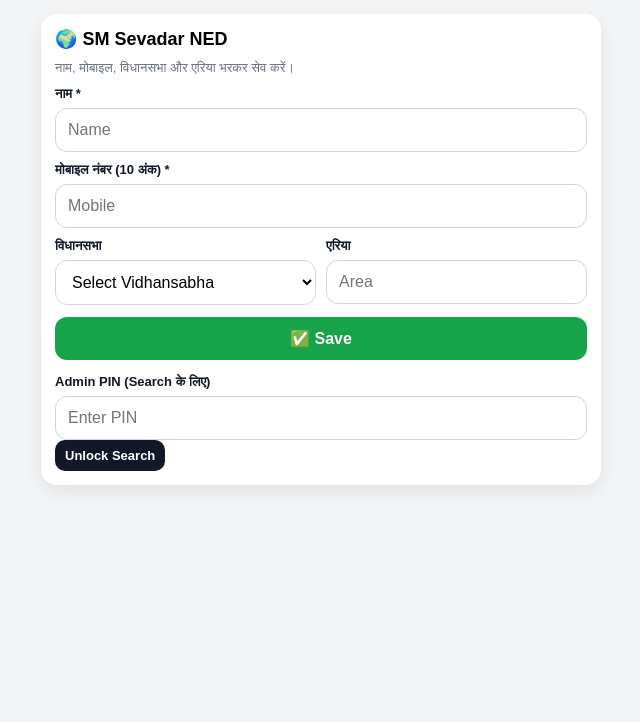
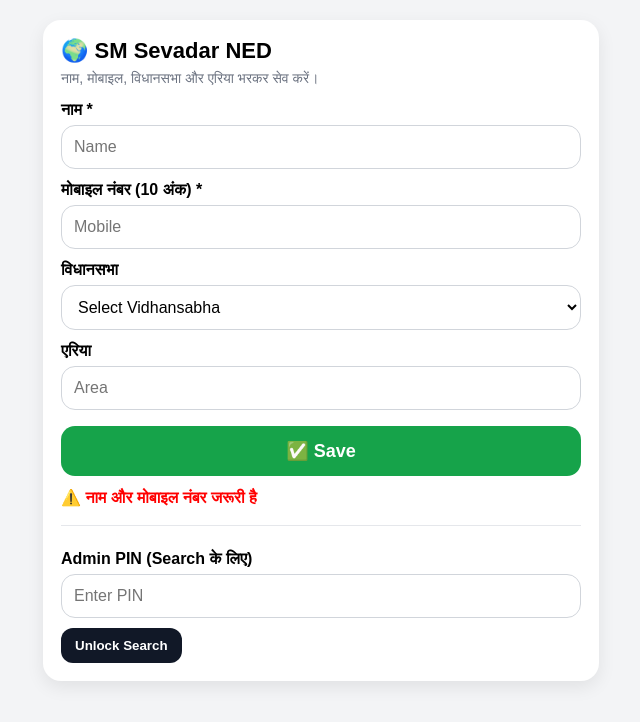
Before and after one commit to rajeshdaskohli/data-entry-app, a plain HTML site: page index.html in a window 1280 px wide. Both pictures are taken after a click on the button "✅ Save". Shown: the whole page, without its empty margins (319-959 px from the left). Drawn offline with Linux system fonts and the light colour scheme.

Commit message:
Update index.html

```diff
--- a/index.html
+++ b/index.html
@@ -2,167 +2,116 @@
 <html lang="hi">
 <head>
   <meta charset="UTF-8" />
-  <meta name="viewport" content="width=device-width, initial-scale=1.0" />
-  <title>Data Entry App</title>
+  <meta name="viewport" content="width=device-width, initial-scale=1.0"/>
+  <title>SM Sevadar NED</title>
 
   <style>
-    *{box-sizing:border-box;}
     body{
-      margin:0;
       font-family: Arial, sans-serif;
       background:#f3f4f6;
-      padding:14px;
+      margin:0;
+      padding:20px;
     }
-    .box{
-      width:100%;
-      max-width:560px;
-      margin:0 auto;
+    .card{
+      max-width:520px;
+      margin:auto;
       background:#fff;
-      border-radius:16px;
-      padding:14px;
+      padding:18px;
+      border-radius:18px;
       box-shadow:0 6px 18px rgba(0,0,0,0.08);
     }
-    .top{
-      display:flex;
-      align-items:center;
-      justify-content:space-between;
-      gap:10px;
-      margin-bottom:10px;
+    h2{
+      margin:0 0 6px 0;
+      font-size:22px;
     }
-    .title{
-      font-size:18px;
-      font-weight:700;
-      margin:0;
-    }
-    .badge{
-      font-size:12px;
-      padding:6px 10px;
-      border-radius:999px;
-      background:#eef2ff;
-      color:#3730a3;
-      white-space:nowrap;
+    .sub{
+      color:#6b7280;
+      margin-bottom:14px;
+      font-size:14px;
     }
     label{
+      font-weight:700;
       display:block;
-      font-size:13px;
-      margin:10px 0 6px;
-      color:#111827;
-      font-weight:600;
+      margin:12px 0 6px;
     }
-    input{
+    input, select{
       width:100%;
       padding:12px;
       border:1px solid #d1d5db;
-      border-radius:12px;
+      border-radius:14px;
       font-size:16px;
       outline:none;
+      box-sizing:border-box;
       background:#fff;
     }
-    input:focus{
+    input:focus, select:focus{
       border-color:#16a34a;
       box-shadow:0 0 0 3px rgba(22,163,74,0.15);
     }
-    .row{
-      display:grid;
-      grid-template-columns:1fr;
-      gap:10px;
-    }
-    @media (min-width:520px){
-      .row{ grid-template-columns:1fr 1fr; }
-    }
-    button{
+    .btn{
       width:100%;
-      padding:12px;
-      margin-top:12px;
+      padding:14px;
+      margin-top:16px;
       background:#16a34a;
       color:#fff;
       border:none;
-      border-radius:12px;
-      font-size:16px;
-      font-weight:700;
+      border-radius:14px;
+      font-size:18px;
+      font-weight:800;
       cursor:pointer;
-      transition:transform .05s ease;
     }
-    button:active{
-      transform:scale(0.98);
-    }
-    button:disabled{
+    .btn:disabled{
       opacity:0.6;
       cursor:not-allowed;
     }
-    #msg{
-      margin-top:10px;
-      font-weight:700;
-      font-size:14px;
-    }
-    .hr{
-      height:1px;
-      background:#e5e7eb;
-      margin:14px 0;
-    }
-    .searchTitle{
-      margin:0 0 6px;
-      font-size:15px;
+    .msg{
+      margin-top:12px;
       font-weight:700;
     }
-    .results{
+    .pinBox{
+      margin-top:18px;
+      padding-top:12px;
+      border-top:1px solid #e5e7eb;
+    }
+    .smallBtn{
       margin-top:10px;
+      background:#111827;
+      color:#fff;
+      border:none;
+      padding:10px 14px;
+      border-radius:12px;
+      font-weight:700;
+      cursor:pointer;
+    }
+    #searchBox{
+      margin-top:14px;
+      padding:12px;
+      background:#f9fafb;
       border:1px solid #e5e7eb;
       border-radius:14px;
+    }
+    .resultItem{
+      background:#fff;
+      border:1px solid #e5e7eb;
       padding:10px;
-      background:#fafafa;
-    }
-    .item{
-      background:#fff;
-      border:1px solid #eee;
       border-radius:12px;
-      padding:10px;
-      margin-bottom:8px;
-      line-height:1.45;
+      margin-top:10px;
       font-size:14px;
-    }
-    .item:last-child{margin-bottom:0;}
-    .muted{color:#6b7280;font-size:13px;}
-    .smallBtn{
-      width:auto;
-      padding:8px 10px;
-      font-size:13px;
-      margin-top:0;
-      background:#111827;
-      border-radius:10px;
-    }
-    select{
-  width:100%;
-  padding:12px;
-  border:1px solid #d1d5db;
-  border-radius:12px;
-  font-size:16px;
-  outline:none;
-  background:#fff;
-}
-select:focus{
-  border-color:#16a34a;
-  box-shadow:0 0 0 3px rgba(22,163,74,0.15);
     }
   </style>
 </head>
 
 <body>
-  <div class="box">
-    <div class="top">
-      <h2 class="title">🌍 SM Sevadar NED</h2>
-    </div>
-
-    <div class="muted">नाम, मोबाइल, विधानसभा और एरिया भरकर सेव करें।</div>
+  <div class="card">
+    <h2>🌍 SM Sevadar NED</h2>
+    <div class="sub">नाम, मोबाइल, विधानसभा और एरिया भरकर सेव करें।</div>
 
     <label>नाम *</label>
     <input type="text" id="name" placeholder="Name" />
 
     <label>मोबाइल नंबर (10 अंक) *</label>
-    <input type="tel" id="mobile" placeholder="Mobile" inputmode="numeric" maxlength="10" />
+    <input type="text" id="mobile" placeholder="Mobile" />
 
-    <div class="row">
-      <div>
     <label>विधानसभा</label>
     <select id="vidhansabha">
       <option value="">Select Vidhansabha</option>
@@ -177,40 +126,33 @@ select:focus{
       <option>Seemapuri</option>
       <option>Timarpur</option>
     </select>
-      </div>
-      <div>
+
     <label>एरिया</label>
     <input type="text" id="area" placeholder="Area" />
+
+    <button id="saveBtn" class="btn" type="button" onclick="saveData()">✅ Save</button>
+
+    <div id="msg" class="msg"></div>
+
+    <div class="pinBox">
+      <label>Admin PIN (Search के लिए)</label>
+      <input type="password" id="adminPin" placeholder="Enter PIN" />
+      <button class="smallBtn" type="button" onclick="unlockSearch()">Unlock Search</button>
+
+      <div id="searchBox" style="display:none;">
+        <label>Search (Name/Mobile starts with)</label>
+        <input type="text" id="search" placeholder="जैसे: R / 9" onkeyup="searchNow()" />
+        <div id="results"></div>
+      </div>
     </div>
   </div>
 
-    <button id="saveBtn" onclick="save()">✅ Save</button>
-    <div id="msg"></div>
+<script>
+  // 🔥 यहाँ अपना Apps Script Web App /exec URL डालो
+  const API_URL = "https://script.google.com/macros/s/AKfycbxioEmMcDxBmTv3WATsnlPLYqe81e7hPimaWrHvKqw/dev";
 
-    <div style="margin-top:14px;">
-  <label>Admin PIN (Search के लिए)</label>
-  <input type="password" id="adminPin" placeholder="Enter PIN">
-  <button class="smallBtn" type="button" onclick="unlockSearch()">Unlock Search</button>
-</div>
-
-<div id="searchBox" style="display:none;">
-
-  <div style="display:flex;align-items:center;justify-content:space-between;gap:10px;">
-    <div>
-      <p class="searchTitle">🔍 Search (नाम या मोबाइल)</p>
-      <div class="muted">पहला अक्षर लिखते ही data दिखेगा</div>
-    </div>
-    <button class="smallBtn" onclick="clearSearch()">Clear</button>
-  </div>
-
-  <input type="text" id="search" placeholder="जैसे: र / 9" onkeyup="searchNow()" />
-  <div id="results" class="results"></div>
-
-</div>
-
-<script>
-  // 🔥 यहां अपना Apps Script Web App /exec URL डालें
-  const API_URL = "https://script.google.com/macros/s/AKfycbybRB_rud3b6lkc_9n9oCIWQEa9Tb5wl9Q_TzgclpDa1nCFLNXZ0-JtY7I8hUHOIDFL/exec";
+  // 🔥 यहाँ अपना PIN सेट करो
+  const ADMIN_PIN = "7860";
 
   function setMsg(text, color){
     const msg = document.getElementById("msg");
@@ -218,133 +160,76 @@ select:focus{
     msg.style.color = color || "black";
   }
 
-  function onlyDigits10(m){
-    return /^\d{10}$/.test(m);
+  async function saveData(){
+    const name = document.getElementById("name").value.trim();
+    const mobile = document.getElementById("mobile").value.trim();
+    const vidhansabha = document.getElementById("vidhansabha").value.trim();
+    const area = document.getElementById("area").value.trim();
+
+    if(!name || !mobile){
+      setMsg("⚠️ नाम और मोबाइल नंबर जरूरी है", "red");
+      return;
     }
 
-  async function save(){
+    if(!/^[0-9]{10}$/.test(mobile)){
+      setMsg("⚠️ मोबाइल नंबर 10 अंक का होना चाहिए", "red");
+      return;
+    }
+
     const btn = document.getElementById("saveBtn");
     btn.disabled = true;
     btn.innerHTML = "⏳ Saving...";
-    setMsg("⏳ Please wait...", "blue");
-
-    const obj = {
-      action: "save",
-      name: document.getElementById("name").value.trim(),
-      mobile: document.getElementById("mobile").value.trim(),
-      vidhansabha: document.getElementById("vidhansabha").value.trim(),
-      area: document.getElementById("area").value.trim()
-    };
-
-    if(!obj.name || !obj.mobile){
-      setMsg("⚠️ नाम और मोबाइल नंबर जरूरी है!", "red");
-      btn.disabled = false;
-      btn.innerHTML = "✅ Save";
-      return;
-    }
-
-    if(!onlyDigits10(obj.mobile)){
-      setMsg("⚠️ मोबाइल नंबर सिर्फ 10 अंक का होना चाहिए!", "red");
-      btn.disabled = false;
-      btn.innerHTML = "✅ Save";
-      return;
-    }
 
     try{
       const res = await fetch(API_URL, {
         method: "POST",
-        body: JSON.stringify(obj),
-        headers: {"Content-Type":"text/plain;charset=utf-8"}
+        headers: {"Content-Type":"application/json"},
+        body: JSON.stringify({name, mobile, vidhansabha, area})
       });
 
       const data = await res.json();
 
-      if(data.status === "success"){
-        setMsg("✅ Data Save हो गया!", "green");
-
+      if(data.status === "duplicate"){
+        setMsg("⚠️ यह मोबाइल नंबर पहले से मौजूद है", "red");
+      } else if(data.status === "success"){
+        setMsg("✅ Data Save हो गया", "green");
         document.getElementById("name").value = "";
         document.getElementById("mobile").value = "";
+        document.getElementById("area").value = "";
         document.getElementById("vidhansabha").value = "";
-        document.getElementById("area").value = "";
-      } else if(data.status === "duplicate"){
-        setMsg("⚠️ यह मोबाइल नंबर पहले से मौजूद है!", "red");
       } else {
-        setMsg("❌ " + (data.message || "Error"), "red");
+        setMsg("❌ Error: " + (data.message || "Unknown"), "red");
       }
-
     }catch(e){
-      setMsg("❌ Network / API Error", "red");
+      setMsg("❌ नेटवर्क/URL error", "red");
     }
 
     btn.disabled = false;
     btn.innerHTML = "✅ Save";
   }
 
-  async function searchNow(){
-    const q = document.getElementById("search").value.trim();
-    const box = document.getElementById("results");
+  function unlockSearch(){
+    const pin = document.getElementById("adminPin").value.trim();
 
-    if(q === ""){
-      box.innerHTML = "";
-      return;
-    }
-
-    box.innerHTML = "⏳ Searching...";
-
-    try{
-      const res = await fetch(API_URL, {
-        method: "POST",
-        body: JSON.stringify({action:"search", query:q}),
-        headers: {"Content-Type":"text/plain;charset=utf-8"}
-      });
-
-      const data = await res.json();
-
-      if(!data || !data.results || data.results.length === 0){
-        box.innerHTML = "❌ कोई डेटा नहीं मिला";
-        return;
-      }
-
-      let html = "";
-      data.results.forEach(r=>{
-        html += `
-          <div class="item">
-            <b>नाम:</b> ${r.name || ""}<br>
-            <b>मोबाइल:</b> ${r.mobile || ""}<br>
-            <b>विधानसभा:</b> ${r.vidhansabha || ""}<br>
-            <b>एरिया:</b> ${r.area || ""}
-          </div>
-        `;
-      });
-
-      box.innerHTML = html;
-
-    }catch(e){
-      box.innerHTML = "❌ Search Error";
+    if(pin === ADMIN_PIN){
+      document.getElementById("searchBox").style.display = "block";
+      setMsg("✅ Search unlocked", "green");
+    }else{
+      document.getElementById("searchBox").style.display = "none";
+      setMsg("❌ Wrong PIN", "red");
     }
   }
 
-  function clearSearch(){
-    document.getElementById("search").value = "";
-    document.getElementById("results").innerHTML = "";
+  // Search (Frontend में अभी demo)
+  function searchNow(){
+    // अभी search सिर्फ UI में है (चाहो तो मैं API से search भी जोड़ दूँ)
+    const q = document.getElementById("search").value.trim().toLowerCase();
+    const results = document.getElementById("results");
+    if(!q){
+      results.innerHTML = "";
+      return;
     }
-<script>
-function setMsg(text, color){
-  const msg = document.getElementById("msg");
-  msg.innerHTML = text;
-  msg.style.color = color || "black";
-}
-
-function unlockSearch(){
-  const pin = document.getElementById("adminPin").value.trim();
-
-  if(pin === "7860"){   // अपना PIN यहाँ
-    document.getElementById("searchBox").style.display = "block";
-    setMsg("✅ Search unlocked", "green");
-  } else {
-    document.getElementById("searchBox").style.display = "none";
-    setMsg("❌ Wrong PIN", "red");
-  }
+    results.innerHTML = `<div class="resultItem">🔎 आपने search किया: <b>${q}</b><br>(API search जोड़ना हो तो बताओ)</div>`;
   }
 </script>
 
```
Lines whose indentation alone changed are shown as unchanged.
